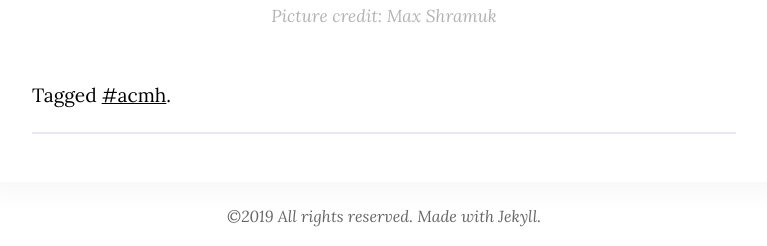
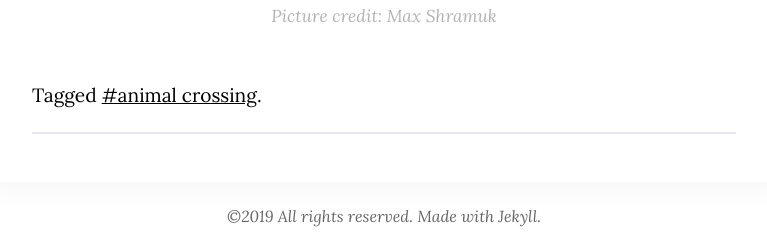
Before and after one commit to lycheekimchi/lycheekimchi.github.io, a Jekyll site: the page built from _posts/2020-05-03-islands.md, in a window 1280 px wide and 900 px high, scrolled down 16177 px. Shown: the part 651-897 px from the top of the window, without its empty margins (256-1023 px from the left). Built offline with Jekyll 4.4.1, drawn with Linux system fonts in a browser that asks for light colours; some web fonts are replaced.

Commit message:
island piece tag edit

```diff
--- a/_posts/2020-05-03-islands.md
+++ b/_posts/2020-05-03-islands.md
@@ -2,7 +2,7 @@
 layout: post
 title: Islands in Quarantine
 date: 2020-05-03 12:00:00 -0600
-tags: [acmh]
+tags: [animal crossing]
 summary: "“Maybe it's about time for you to wake up to your new life… an island paradise with your best pals sounds pretty groovy to me.” – K.K. Slider"
 ---
 
```
